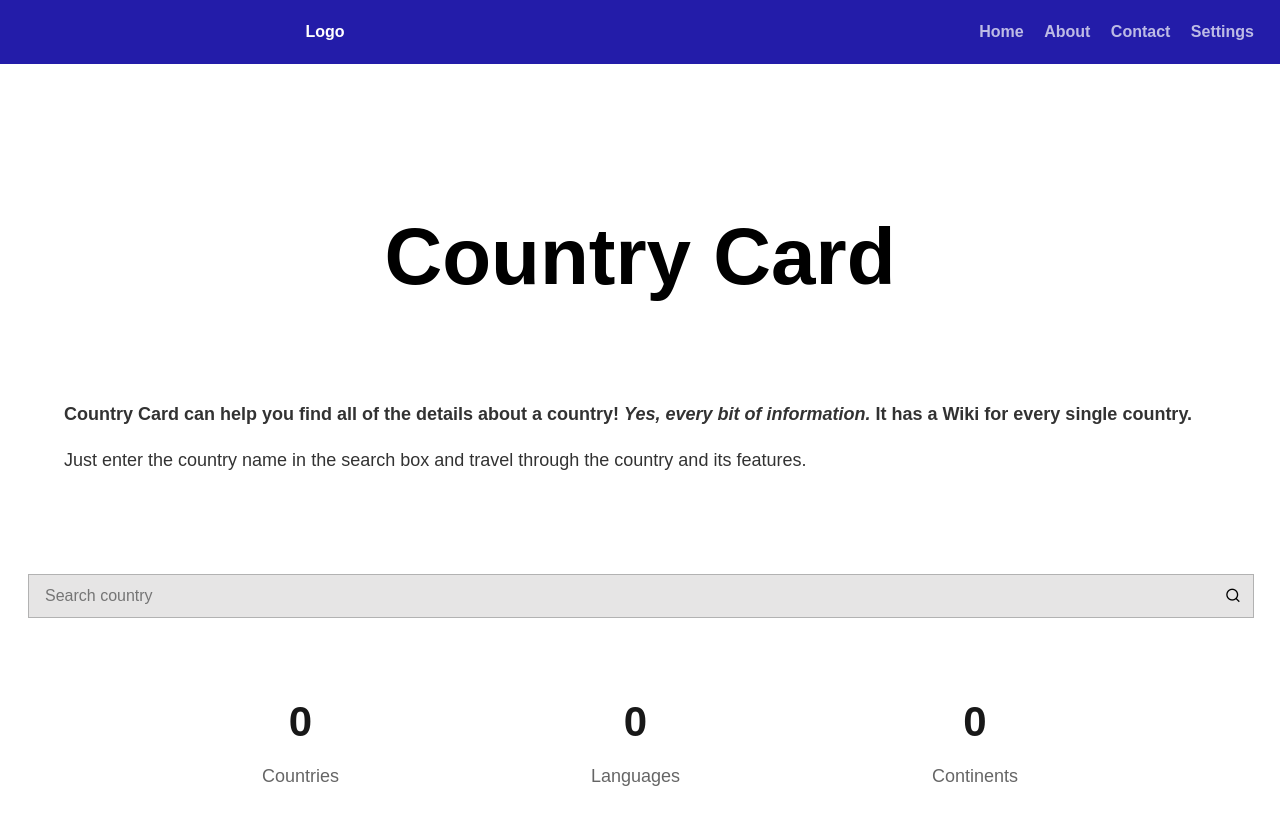
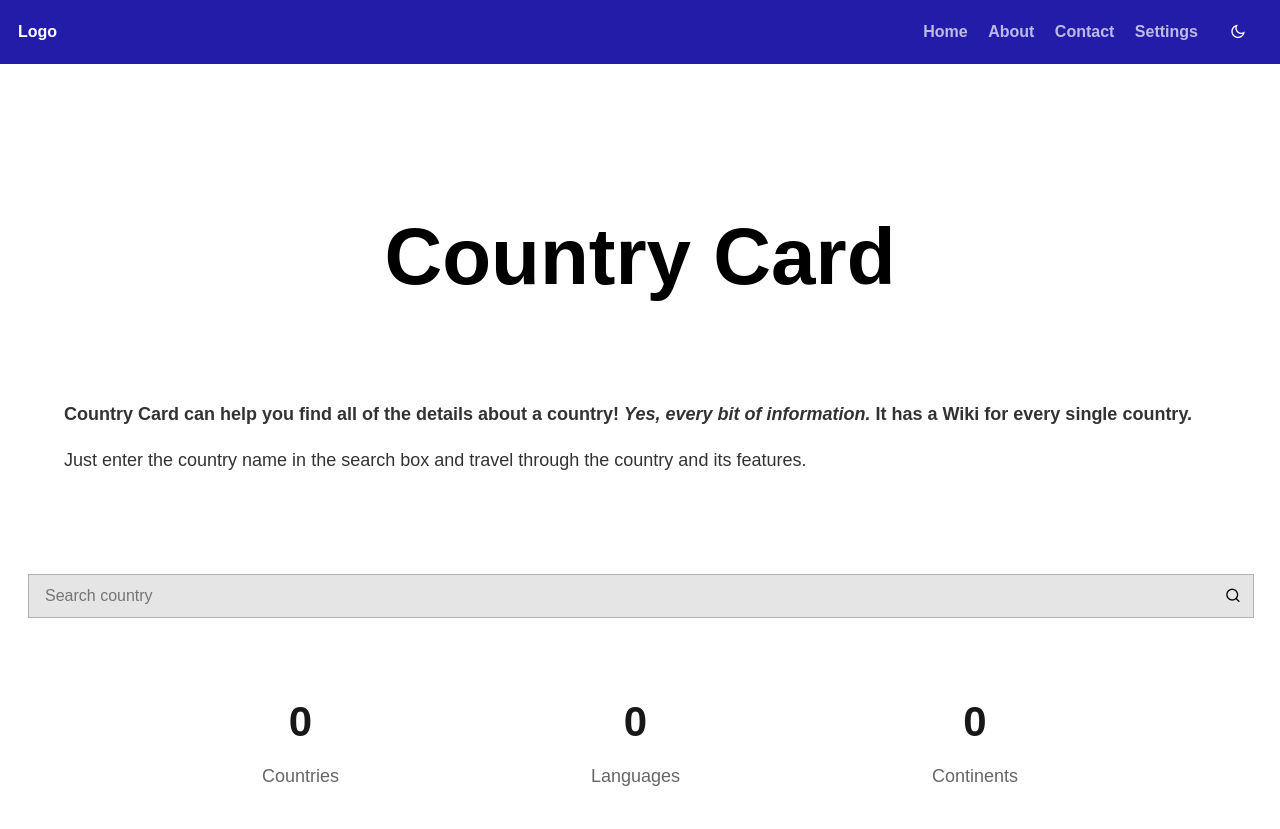
Before and after one commit to AdityaBavadekar/country-card, a plain HTML site: page index.html in a window 1280 px wide. Shown: the top 829 px of the page. Drawn offline with nearby package versions, Linux system fonts and the light colour scheme; no server answers.

Commit message:
Added Theme Switcher to index.html

```diff
--- a/index.html
+++ b/index.html
@@ -24,10 +24,12 @@
             <!-- NAVBAR -->
             <nav class="navbar fixed-top" id="navbar">
                 <div class="container">
-                    <a href="/" class="logo">
-                        <img alt="" alt="logo"/>
-                    </a>
-                    <a href="/" class="logo"><p>Logo</p></a>
+                    <div class="logo-contents">
+                        <a href="/" class="logo">
+                            <img alt="" alt="logo"/>
+                        </a>
+                        <a href="/" class="logo"><p>Logo</p></a>
+                    </div>
                     <button class="navbar-toggler" type="button" data-toggle="collapse" data-target="#navbarSupportedContent" aria-controls="navbarSupportedContent" aria-expanded="false" aria-label="Toggle navigation">
                         <span class="navbar-toggler-icon"></span>
                     </button>
@@ -38,10 +40,19 @@
                             <li class="nav-item horizontal-list-item"><a href="#contact" class="nav-link">Contact</a></li>
                             <li class="nav-item horizontal-list-item"><a href="#settings" class="nav-link">Settings</a></li>
                         </ul>
+                        <div class="icon-buttons">
+                            <div class="theme-toggle-button nav-icon-btn">
+                                <div class="sun-icon hide">
+                                    <i class="ri-sun-line"></i>
+                                </div>
+                                <div class="moon-icon">
+                                    <i class="ri-moon-line"></i>
+                                </div>
+                            </div>
+                        </div>
                     </div>
                 </div>
             </nav>
-
 
             <!-- MAIN-CONTENT -->
              <div class="container">
@@ -197,5 +208,6 @@
 
     <script src="/assets/js/main.js"></script>
     <script src="/assets/js/navbar_scroll_change.js"></script>
+    <script src="/assets/js/theme_switcher.js"></script>
 </body>
 </html>
```
